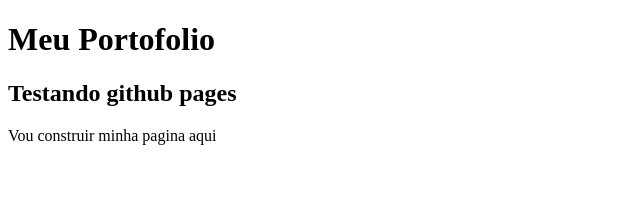
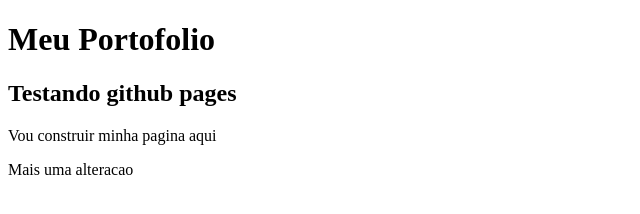
Before and after one commit to luzG25/luzG25.github.io, a plain HTML site: page index.html in a window 1280 px wide. Shown: the whole page, without its empty margins (0-640 px from the left). Drawn offline with Linux system fonts and the light colour scheme.

Commit message:
testando alteracao

```diff
--- a/index.html
+++ b/index.html
@@ -9,5 +9,6 @@
     <h1>Meu Portofolio</h1>
     <h2>Testando github pages</h2>
     <p>Vou construir minha pagina aqui</p>
+    <p>Mais uma alteracao</p>
 </body>
 </html>
```
